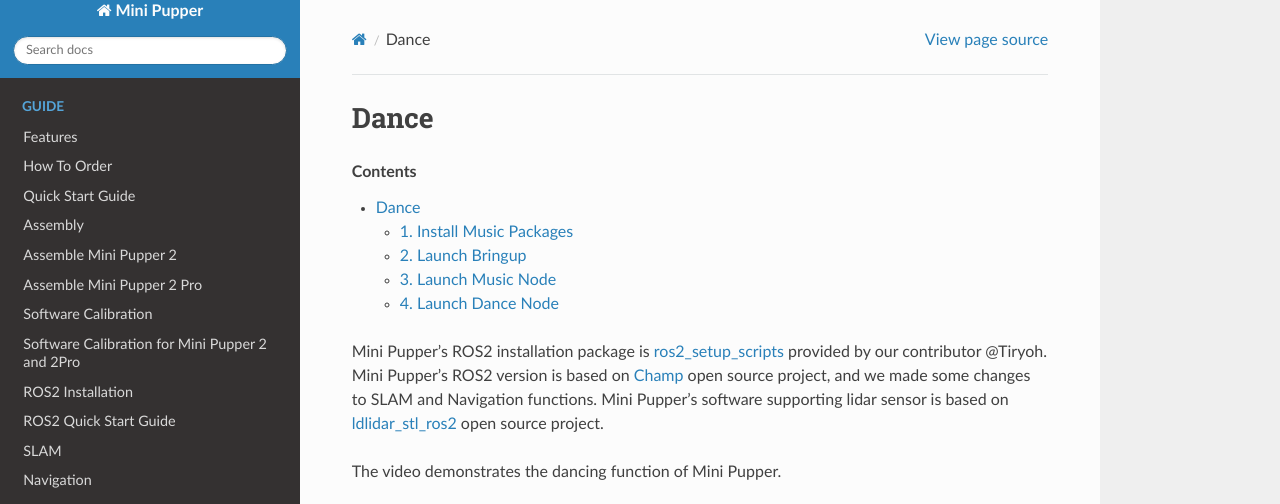
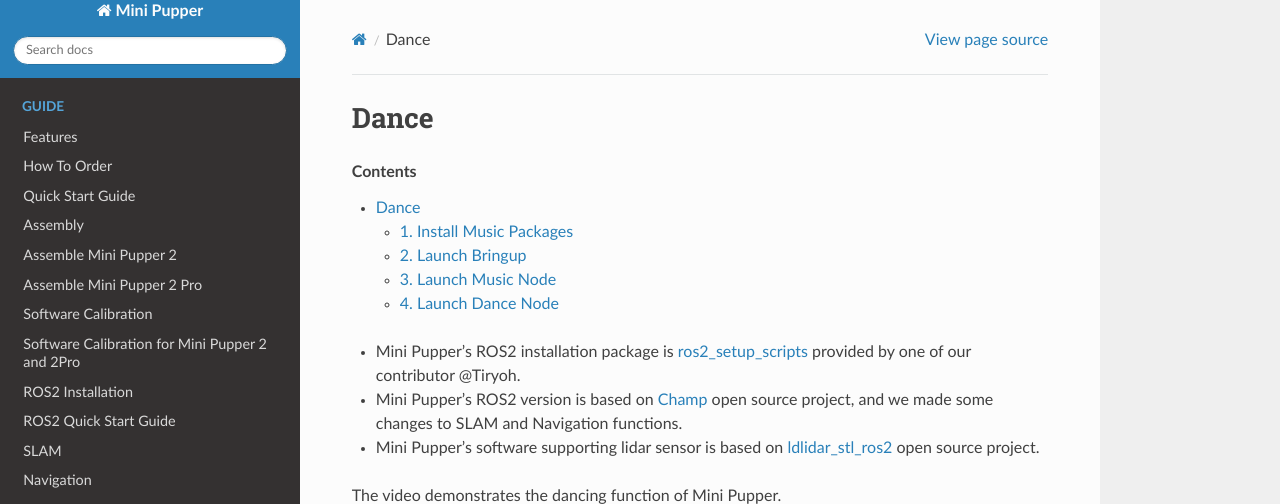
Before and after one commit to mangdangroboticsclub/MiniPupperDocs, a Sphinx documentation site: the page built from docs/guide/Dance.rst, in a window 1280 px wide and 900 px high, cut to the strip 0-504 px from the top of the window. Built offline with Sphinx 7.4.7 and the Read the Docs theme 2.0.0, drawn with Linux system fonts in a browser that asks for light colours.

Commit message:
refine reference

```diff
--- a/docs/guide/Dance.rst
+++ b/docs/guide/Dance.rst
@@ -5,9 +5,9 @@
 .. contents::
   :depth: 2
 
-Mini Pupper's ROS2 installation package is `ros2_setup_scripts <https://github.com/Tiryoh/ros2_setup_scripts_ubuntu>`_  provided by our contributor @Tiryoh.
-Mini Pupper's ROS2 version is based on `Champ <https://github.com/chvmp/champ>`_  open source project, and we made some changes to SLAM and Navigation functions.
-Mini Pupper's software supporting lidar sensor is based on `ldlidar_stl_ros2 <https://github.com/ldrobotSensorTeam/ldlidar_stl_ros2>`_  open source project.
+* Mini Pupper's ROS2 installation package is `ros2_setup_scripts <https://github.com/Tiryoh/ros2_setup_scripts_ubuntu>`_  provided by one of our contributor @Tiryoh.
+* Mini Pupper's ROS2 version is based on `Champ <https://github.com/chvmp/champ>`_  open source project, and we made some changes to SLAM and Navigation functions.
+* Mini Pupper's software supporting lidar sensor is based on `ldlidar_stl_ros2 <https://github.com/ldrobotSensorTeam/ldlidar_stl_ros2>`_  open source project.
 
 The video demonstrates the dancing function of Mini Pupper.
 
--- a/docs/guide/Navigation.rst
+++ b/docs/guide/Navigation.rst
@@ -7,9 +7,9 @@
 
 Navigation allows the robot to move from one location to the specified destination based on the infomation of a map given from the IMU and the lidar sensor created from SLAM.
 
-Mini Pupper's ROS2 installation package is `ros2_setup_scripts <https://github.com/Tiryoh/ros2_setup_scripts_ubuntu>`_  provided by our contributor @Tiryoh.
-Mini Pupper's ROS2 version is based on `Champ <https://github.com/chvmp/champ>`_  open source project, and we made some changes to SLAM and Navigation functions.
-Mini Pupper's software supporting lidar sensor is based on `ldlidar_stl_ros2 <https://github.com/ldrobotSensorTeam/ldlidar_stl_ros2>`_  open source project.
+* Mini Pupper's ROS2 installation package is `ros2_setup_scripts <https://github.com/Tiryoh/ros2_setup_scripts_ubuntu>`_  provided by one of our contributor @Tiryoh.
+* Mini Pupper's ROS2 version is based on `Champ <https://github.com/chvmp/champ>`_  open source project, and we made some changes to SLAM and Navigation functions.
+* Mini Pupper's software supporting lidar sensor is based on `ldlidar_stl_ros2 <https://github.com/ldrobotSensorTeam/ldlidar_stl_ros2>`_  open source project.
 
 The following video shows how we can use the navigation function to make the Mini Pupper move along the planned path.
 
--- a/docs/guide/ROS2Installation.rst
+++ b/docs/guide/ROS2Installation.rst
@@ -5,9 +5,9 @@
 .. contents::
   :depth: 2
 
-Mini Pupper's ROS2 installation package is `ros2_setup_scripts <https://github.com/Tiryoh/ros2_setup_scripts_ubuntu>`_  provided by our contributor @Tiryoh.
-Mini Pupper's ROS2 version is based on `Champ <https://github.com/chvmp/champ>`_  open source project, and we made some changes to SLAM and Navigation functions.
-Mini Pupper's software supporting lidar sensor is based on `ldlidar_stl_ros2 <https://github.com/ldrobotSensorTeam/ldlidar_stl_ros2>`_  open source project.
+* Mini Pupper's ROS2 installation package is `ros2_setup_scripts <https://github.com/Tiryoh/ros2_setup_scripts_ubuntu>`_  provided by one of our contributor @Tiryoh.
+* Mini Pupper's ROS2 version is based on `Champ <https://github.com/chvmp/champ>`_  open source project, and we made some changes to SLAM and Navigation functions.
+* Mini Pupper's software supporting lidar sensor is based on `ldlidar_stl_ros2 <https://github.com/ldrobotSensorTeam/ldlidar_stl_ros2>`_  open source project.
 
 We recommend you explore Mini Pupper with ROS2 network, make sure your PC and Mini Pupper have connected to the same WiFi.
 
--- a/docs/guide/ROS2QuickStartGuide.rst
+++ b/docs/guide/ROS2QuickStartGuide.rst
@@ -5,9 +5,9 @@
 .. contents::
   :depth: 2
 
-Mini Pupper's ROS2 installation package is `ros2_setup_scripts <https://github.com/Tiryoh/ros2_setup_scripts_ubuntu>`_  provided by our contributor @Tiryoh.
-Mini Pupper's ROS2 version is based on `Champ <https://github.com/chvmp/champ>`_  open source project, and we made some changes to SLAM and Navigation functions.
-Mini Pupper's software supporting lidar sensor is based on `ldlidar_stl_ros2 <https://github.com/ldrobotSensorTeam/ldlidar_stl_ros2>`_  open source project.
+* Mini Pupper's ROS2 installation package is `ros2_setup_scripts <https://github.com/Tiryoh/ros2_setup_scripts_ubuntu>`_  provided by one of our contributor @Tiryoh.
+* Mini Pupper's ROS2 version is based on `Champ <https://github.com/chvmp/champ>`_  open source project, and we made some changes to SLAM and Navigation functions.
+* Mini Pupper's software supporting lidar sensor is based on `ldlidar_stl_ros2 <https://github.com/ldrobotSensorTeam/ldlidar_stl_ros2>`_  open source project.
 
 1. Joystick Setup
 ------------
--- a/docs/guide/SLAM.rst
+++ b/docs/guide/SLAM.rst
@@ -5,9 +5,9 @@
 .. contents::
   :depth: 2
 
-Mini Pupper's ROS2 installation package is `ros2_setup_scripts <https://github.com/Tiryoh/ros2_setup_scripts_ubuntu>`_  provided by our contributor @Tiryoh.
-Mini Pupper's ROS2 version is based on `Champ <https://github.com/chvmp/champ>`_  open source project, and we made some changes to SLAM and Navigation functions.
-Mini Pupper's software supporting lidar sensor is based on `ldlidar_stl_ros2 <https://github.com/ldrobotSensorTeam/ldlidar_stl_ros2>`_  open source project.
+* Mini Pupper's ROS2 installation package is `ros2_setup_scripts <https://github.com/Tiryoh/ros2_setup_scripts_ubuntu>`_  provided by one of our contributor @Tiryoh.
+* Mini Pupper's ROS2 version is based on `Champ <https://github.com/chvmp/champ>`_  open source project, and we made some changes to SLAM and Navigation functions.
+* Mini Pupper's software supporting lidar sensor is based on `ldlidar_stl_ros2 <https://github.com/ldrobotSensorTeam/ldlidar_stl_ros2>`_  open source project.
 
 The SLAM (Simultaneous Localization and Mapping) is a technique to draw a map by estimating current location in an arbitrary space. Following the steps below, we can use Mini Pupper to draw a map of the surrounding area.
 
--- a/docs/guide/Simulation.rst
+++ b/docs/guide/Simulation.rst
@@ -5,9 +5,9 @@
 .. contents::
   :depth: 2
 
-Mini Pupper's ROS2 installation package is `ros2_setup_scripts <https://github.com/Tiryoh/ros2_setup_scripts_ubuntu>`_  provided by our contributor @Tiryoh.
-Mini Pupper's ROS2 version is based on `Champ <https://github.com/chvmp/champ>`_  open source project, and we made some changes to SLAM and Navigation functions.
-Mini Pupper's software supporting lidar sensor is based on `ldlidar_stl_ros2 <https://github.com/ldrobotSensorTeam/ldlidar_stl_ros2>`_  open source project.
+* Mini Pupper's ROS2 installation package is `ros2_setup_scripts <https://github.com/Tiryoh/ros2_setup_scripts_ubuntu>`_  provided by one of our contributor @Tiryoh.
+* Mini Pupper's ROS2 version is based on `Champ <https://github.com/chvmp/champ>`_  open source project, and we made some changes to SLAM and Navigation functions.
+* Mini Pupper's software supporting lidar sensor is based on `ldlidar_stl_ros2 <https://github.com/ldrobotSensorTeam/ldlidar_stl_ros2>`_  open source project.
 
 The following steps allows us to simulate the teleoperation, SLAM and Navigation of Mini Pupper using RViz and Gazebo.
 
```
Also changed, not shown: docs/_static/Sd-card-reader.jpg (renamed from docs/_static/Sd-card-reader guide.jpg).
